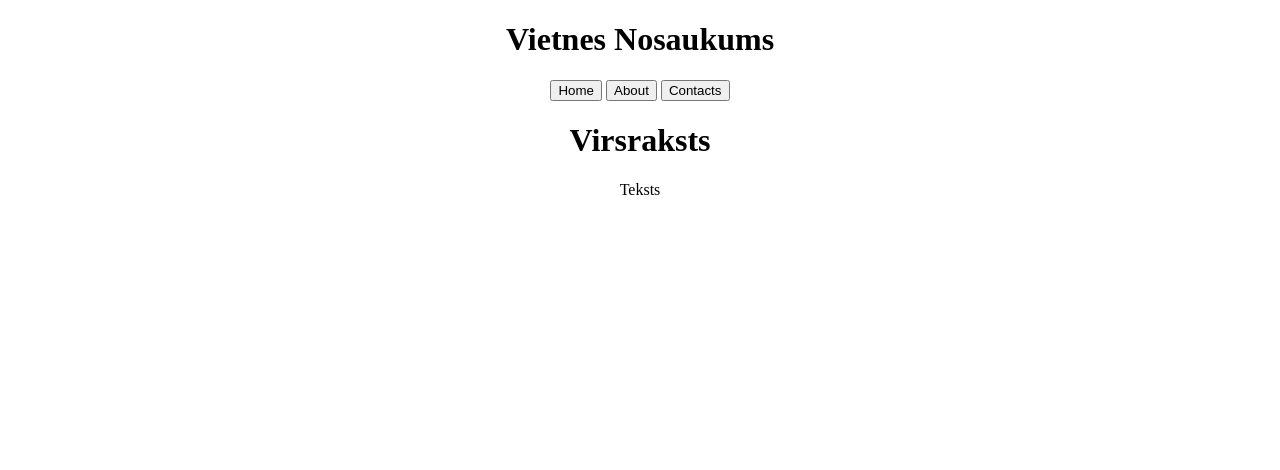
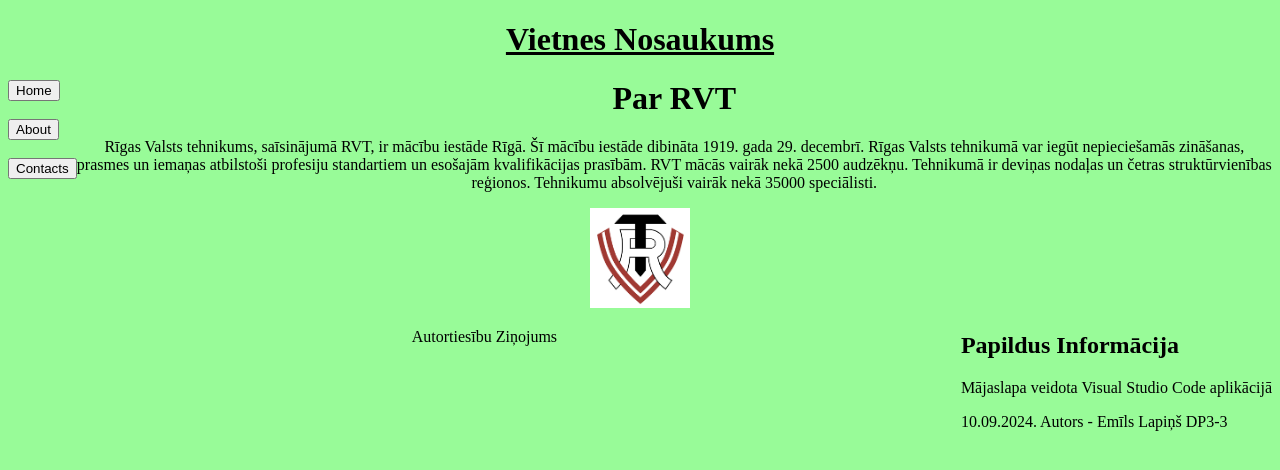
Before and after one commit to emilslapins06/HTML-WEB, a plain HTML site: page index.html in a window 1280 px wide. Drawn offline with Linux system fonts and the light colour scheme.

Commit message:
10.09.2024

```diff
--- a/index.html
+++ b/index.html
@@ -3,18 +3,34 @@
 <style>
     header {text-align: center;}
     main {text-align: center;}
+    footer {text-align: center;}
+    aside {float: right;}
+    nav {float: left;}
 </style>
-<body>
+<body style = "background-color: palegreen;">
 <header>
-    <h1>Vietnes Nosaukums</h1>
-    <button type="button">Home</button>
-    <button type="button">About</button>
+    <h1><u>Vietnes Nosaukums</u></h1>
+</header>
+<nav>
+    <button type="button">Home</button><br>
+    <br>
+    <button type="button">About</button><br>
+    <br>
     <button type="button">Contacts</button>
-</header>
+</nav>
 <main>
-    <h1>Virsraksts</h1>
-    <p>Teksts</p>
-    <img src="" alt="">
+    <h1>Par RVT</h1>
+    <p>Rīgas Valsts tehnikums, saīsinājumā RVT, ir mācību iestāde Rīgā. Šī mācību iestāde dibināta 1919. gada 29. decembrī. Rīgas Valsts tehnikumā var iegūt nepieciešamās zināšanas, prasmes un iemaņas atbilstoši profesiju standartiem un esošajām kvalifikācijas prasībām.
+
+        RVT mācās vairāk nekā 2500 audzēkņu. Tehnikumā ir deviņas nodaļas un četras struktūrvienības reģionos. Tehnikumu absolvējuši vairāk nekā 35000 speciālisti.</p>
+    <img src="lejupielāde.png" alt="" width="100" height="100">
 </main>
+<aside>
+    <h1>Papildus Informācija</h1>
+    <p>Mājaslapa veidota Visual Studio Code aplikācijā</p><p>10.09.2024. Autors - Emīls Lapiņš DP3-3</p>
+</aside>
+<footer>
+    <p>Autortiesību Ziņojums</p>
+</footer>
 </body>
 </html>
```
